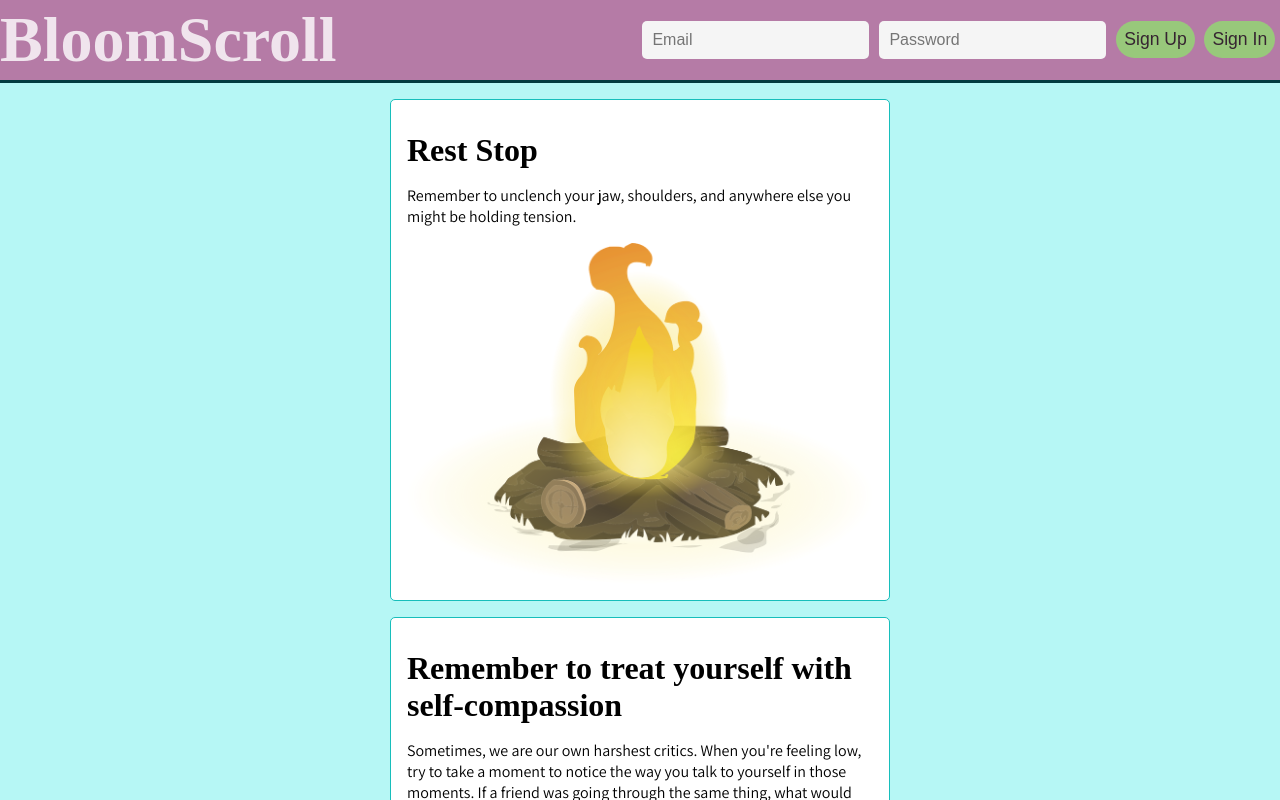
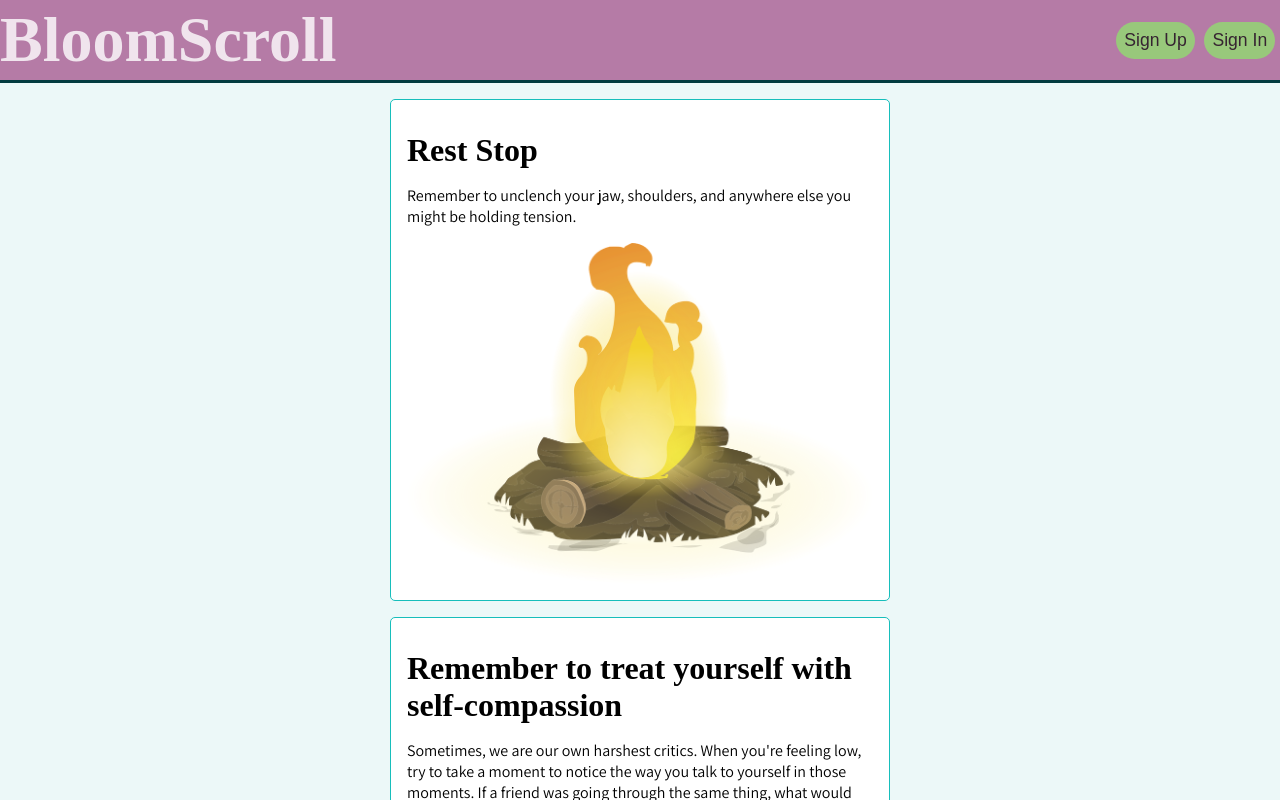
Before and after one commit to info3170khollenbeck/Application-Project-INFO5139, a React (Create React App) app in the folder application-project/: page / in a window 1280 px wide. Shown: the top 800 px of the page. Built offline with nearby package versions, Linux system fonts and the light colour scheme; a web font is replaced by a local one.

Commit message:
hiding signin fields until button is pressed

```diff
--- a/application-project/src/components/Header/index.js
+++ b/application-project/src/components/Header/index.js
@@ -9,6 +9,7 @@ export default function Header({ setShowSignin }) {
 	const [error, setError] = useState('');
 	const [loggedIn, setLoggedIn] = useState(false);
 	const [userEmail, setUserEmail] = useState('');
+	const [showLoginFields, setShowLoginFields] = useState(false);
 	const emailRef = useRef();
 	const passwordRef = useRef();
 
@@ -50,12 +51,16 @@ export default function Header({ setShowSignin }) {
 
 	async function handleSubmit(e) {
 		e.preventDefault();
+		if (showLoginFields) {
 			if (e.target.name === 'signup') {
 				await handleSignUp(e);
 				console.log('signup handled');
 			} else if (e.target.name === 'signin') {
 				await handleSignIn(e);
 				console.log('signin handled');
+			}
+		} else {
+      setShowLoginFields(true);
     }
 	}
 
@@ -67,6 +72,8 @@ export default function Header({ setShowSignin }) {
 					<p>Welcome and Enjoy! {userEmail}!</p>
 				) : (
 					<Form>
+						{showLoginFields && (
+							<>
 								<input
 									type='email'
 									className='input-element'
@@ -79,6 +86,9 @@ export default function Header({ setShowSignin }) {
 									placeholder='Password'
 									ref={passwordRef}
 								/>
+							</>
+						)}
+
 						<button
 							name='signup'
 							onClick={handleSubmit}
--- a/application-project/src/styles/variables.scss
+++ b/application-project/src/styles/variables.scss
@@ -3,7 +3,7 @@ $secondary-color: #023c40;
 $tertiary-color: #b57ba6;
 $success-color: #8de969;
 $danger-color: #e4572e;
-$background-color: #b6f7f5;
+$background-color: #ecf8f8;
 
 $body-font: 'Assistant', sans-serif;
 $title-font: 'Gaegu', cursive;
```
Lines whose indentation alone changed are shown as unchanged.
